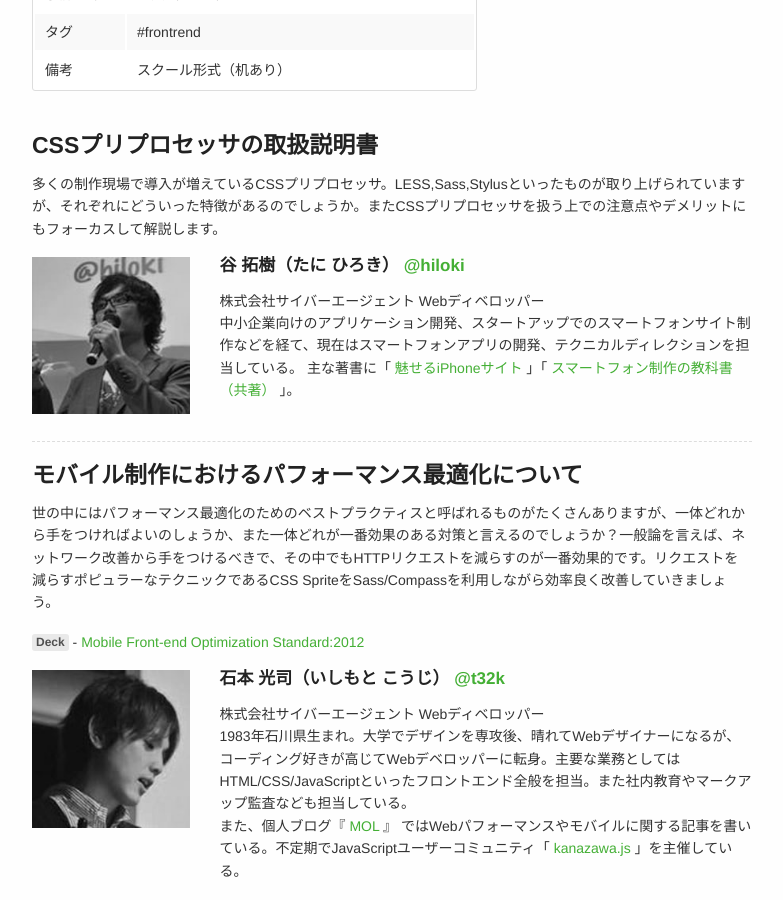
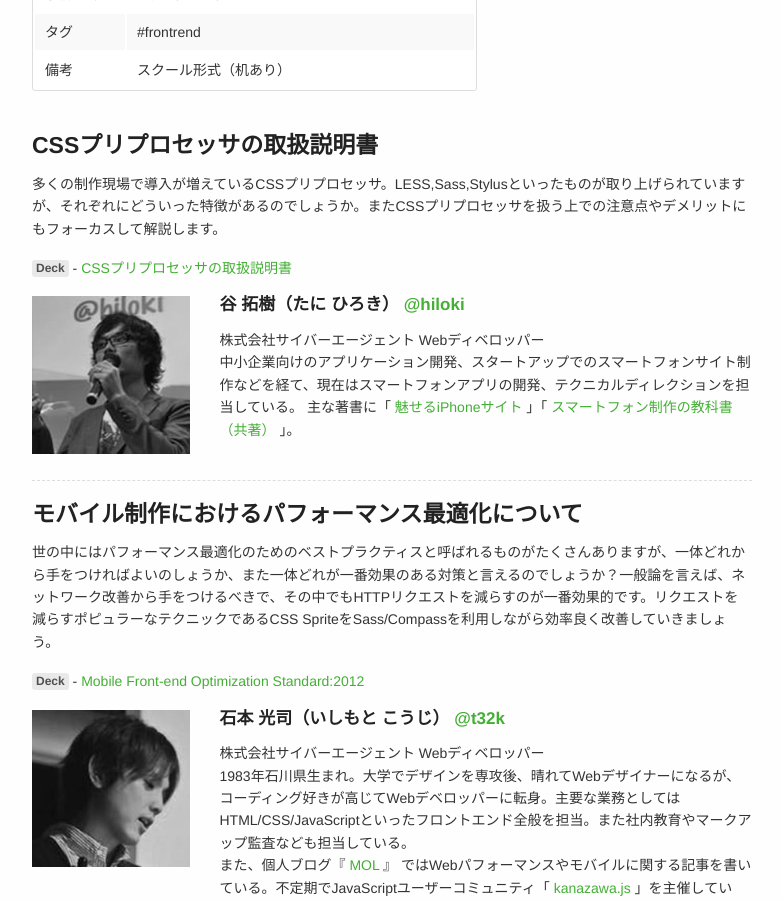
Before and after one commit to frontrend/frontrend.github.io, a Jekyll site: the page built from events/03/index.md, in a window 1280 px wide and 900 px high, scrolled down 998 px. Shown: the whole window, without its empty margins (123-906 px from the left). Built offline with Jekyll 4.4.1, drawn with Linux system fonts in a browser that asks for light colours; Markdown is read by kramdown in place of the engine named in the settings; comment, search, counter and statistics services are not loaded.

Commit message:
Add TaniDeck

```diff
--- a/events/03/index.md
+++ b/events/03/index.md
@@ -28,6 +28,8 @@ atnd: http://atnd.org/events/32232
 #### CSSプリプロセッサの取扱説明書
 
 多くの制作現場で導入が増えているCSSプリプロセッサ。LESS,Sass,Stylusといったものが取り上げられていますが、それぞれにどういった特徴があるのでしょうか。またCSSプリプロセッサを扱う上での注意点やデメリットにもフォーカスして解説します。
+
+<span class="label secondary radius">Deck</span> - [CSSプリプロセッサの取扱説明書](http://www.slideshare.net/hiloki/css-16247228)
 
 <div class="row">
     <div class="three columns">
```
Also changed, not shown: 2 other files.
